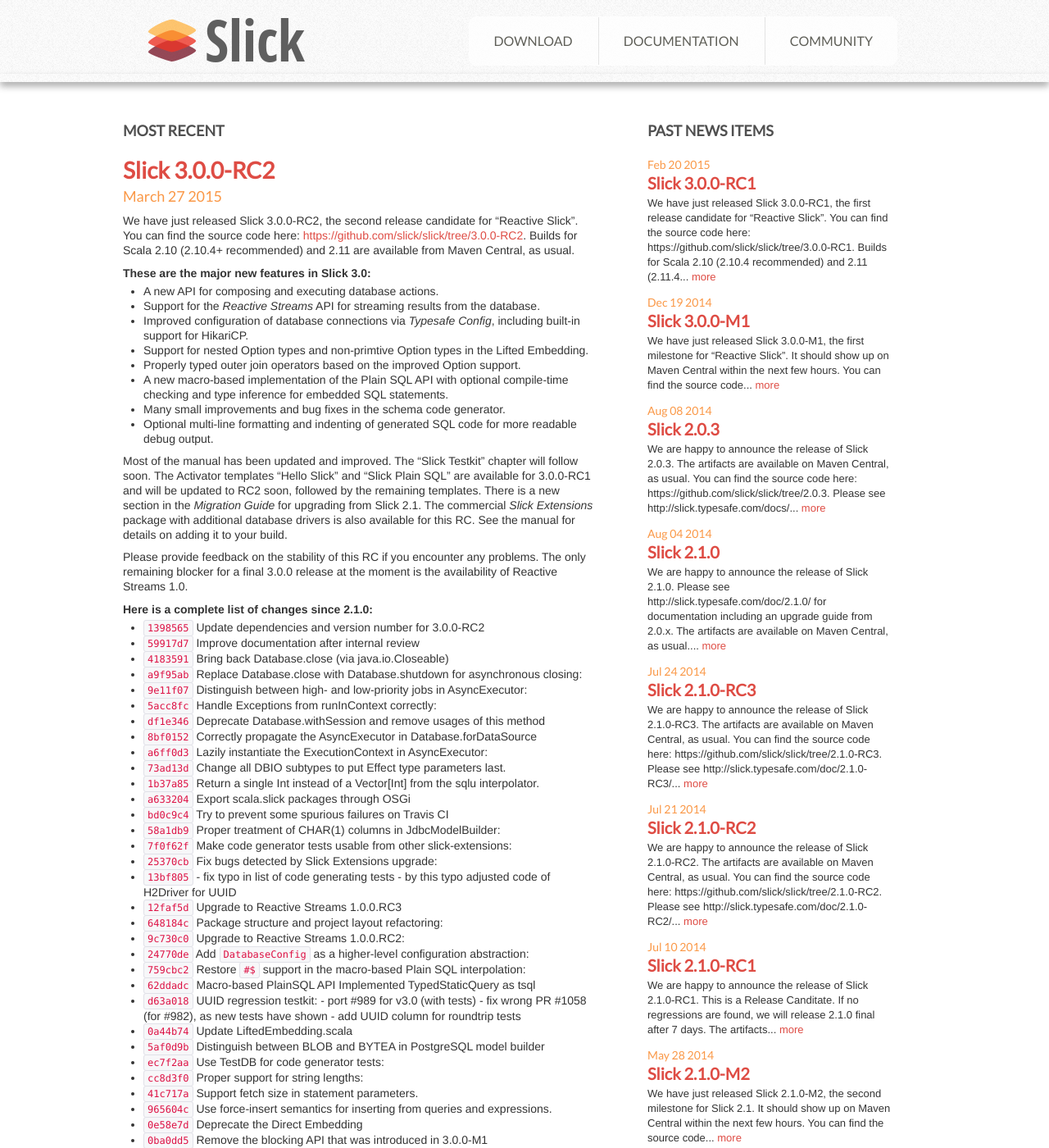
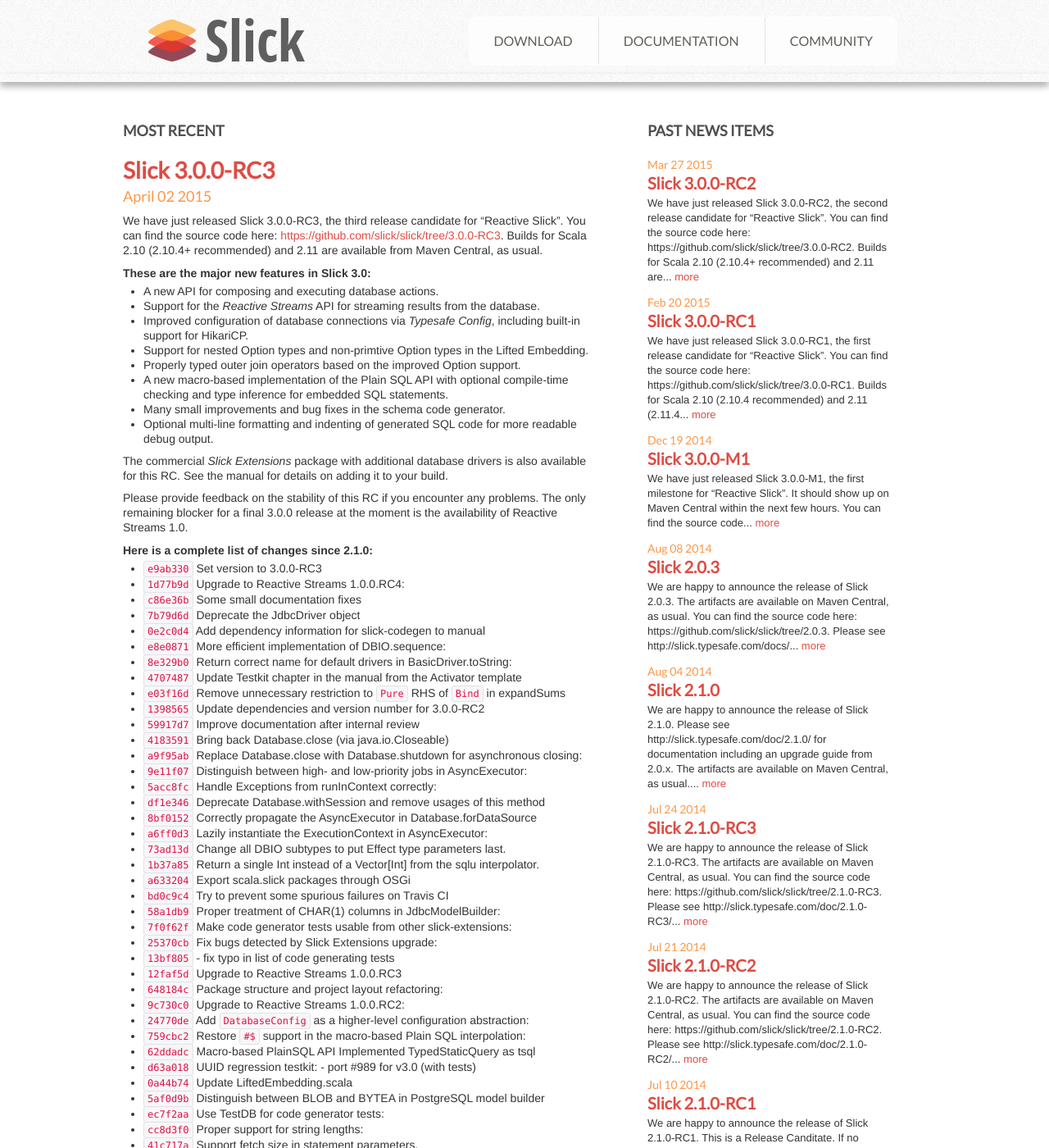
Before and after one commit to slick/slick.github.com, a Jekyll site: the page built from news/index.md, in a window 1280 px wide and 1400 px high. Shown: the whole window at 82% size. Built offline with Jekyll 4.4.1, drawn with Linux system fonts in a browser that asks for light colours; some of the changed lines change nothing that is shown.

Commit message:
Slick 3.0.0-RC3

```diff
--- a/docs/index.md
+++ b/docs/index.md
@@ -13,7 +13,7 @@
 
 #### Latest Release Candidate
 
-* [Slick 3.0.0-RC2 Documentation](/doc/3.0.0-RC2/)
+* [Slick 3.0.0-RC3 Documentation](/doc/3.0.0-RC3/)
 
 #### Older Releases
 
--- /dev/null
+++ b/news/_posts/2015-04-02-slick-3.0.0-RC3-released.md
@@ -0,0 +1,138 @@
+---
+layout: news
+title: Slick 3.0.0-RC3
+author: Stefan Zeiger
+---
+We have just released Slick 3.0.0-RC3, the third release candidate for "Reactive Slick".
+You can find the source code here: <https://github.com/slick/slick/tree/3.0.0-RC3>.
+Builds for Scala 2.10 (2.10.4+ recommended) and 2.11 are available
+from Maven Central, as usual.
+
+##### These are the major new features in Slick 3.0:
+
+* A new API for composing and executing database actions.
+* Support for the *Reactive Streams* API for streaming results from the database.
+* Improved configuration of database connections via *Typesafe Config*, including built-in
+  support for HikariCP.
+* Support for nested Option types and non-primtive Option types in the Lifted Embedding.
+* Properly typed outer join operators based on the improved Option support.
+* A new macro-based implementation of the Plain SQL API with optional compile-time checking
+  and type inference for embedded SQL statements.
+* Many small improvements and bug fixes in the schema code generator.
+* Optional multi-line formatting and indenting of generated SQL code for more readable
+  debug output.
+
+The commercial *Slick Extensions* package with additional database drivers is also available for this RC.
+See the manual for details on adding it to your build.
+
+Please provide feedback on the stability of this RC if you encounter any problems. The only
+remaining blocker for a final 3.0.0 release at the moment is the availability of
+Reactive Streams 1.0.
+
+##### Here is a complete list of changes since 2.1.0:
+
+* [``e9ab330``](https://github.com/slick/slick/commit/e9ab33083bfa1ae642a93d4e52b4ac87b42dc917) Set version to 3.0.0-RC3
+* [``1d77b9d``](https://github.com/slick/slick/commit/1d77b9db209b5c0c9dc840f709ba63ddc200bb01) Upgrade to Reactive Streams 1.0.0.RC4:
+* [``c86e36b``](https://github.com/slick/slick/commit/c86e36b9b5719bba1cb8bec156c2e4ab5f9c7091) Some small documentation fixes
+* [``7b79d6d``](https://github.com/slick/slick/commit/7b79d6d7507183ade99029f42efbcd845190c601) Deprecate the JdbcDriver object
+* [``0e2c0d4``](https://github.com/slick/slick/commit/0e2c0d4c809b886502ea1b09587cd742ccea2fea) Add dependency information for slick-codegen to manual
+* [``e8e0871``](https://github.com/slick/slick/commit/e8e0871b1e6c0a786d92c20e56275ff800a8d601) More efficient implementation of DBIO.sequence:
+* [``8e329b0``](https://github.com/slick/slick/commit/8e329b030ae89f2ecbd7e769e6124024532e30fe) Return correct name for default drivers in BasicDriver.toString:
+* [``4707487``](https://github.com/slick/slick/commit/470748704b079e7593f2dfdeac4dc0410b502852) Update Testkit chapter in the manual from the Activator template
+* [``e03f16d``](https://github.com/slick/slick/commit/e03f16d62d6f517a711bdc43b6d5345d8bd4179d) Remove unnecessary restriction to `Pure` RHS of `Bind` in expandSums
+* [``1398565``](https://github.com/slick/slick/commit/1398565eae456170d792595e0b834a2b41abda27) Update dependencies and version number for 3.0.0-RC2
+* [``59917d7``](https://github.com/slick/slick/commit/59917d7b230704902b592968d7a09bdea734a9cf) Improve documentation after internal review
+* [``4183591``](https://github.com/slick/slick/commit/41835912415325ed58aa448abe4007a9df3e4a46) Bring back Database.close (via java.io.Closeable)
+* [``a9f95ab``](https://github.com/slick/slick/commit/a9f95abda41289098d438f44444866e32dbf155d) Replace Database.close with Database.shutdown for asynchronous closing:
+* [``9e11f07``](https://github.com/slick/slick/commit/9e11f073eabfc711fd260418636617757f7ddc3a) Distinguish between high- and low-priority jobs in AsyncExecutor:
+* [``5acc8fc``](https://github.com/slick/slick/commit/5acc8fc2bbf9af674aa0ea5f69904e4e60296091) Handle Exceptions from runInContext correctly:
+* [``df1e346``](https://github.com/slick/slick/commit/df1e346eb2230269ac6094f2df9ab33528ebf500) Deprecate Database.withSession and remove usages of this method
+* [``8bf0152``](https://github.com/slick/slick/commit/8bf01524a5f2a524d1ee3b37eee2346532b22151) Correctly propagate the AsyncExecutor in Database.forDataSource
+* [``a6ff0d3``](https://github.com/slick/slick/commit/a6ff0d3b95fef255326fe0b44ccaa683287d06e8) Lazily instantiate the ExecutionContext in AsyncExecutor:
+* [``73ad13d``](https://github.com/slick/slick/commit/73ad13dbd00fec7f2873da4a953150adb7d54b0f) Change all DBIO subtypes to put Effect type parameters last.
+* [``1b37a85``](https://github.com/slick/slick/commit/1b37a8574be053a52cf1f99c66454861ac6c2a73) Return a single Int instead of a Vector[Int] from the sqlu interpolator.
+* [``a633204``](https://github.com/slick/slick/commit/a6332045256831fc2efac2eda5c6e69bafd5b959) Export scala.slick packages through OSGi
+* [``bd0c9c4``](https://github.com/slick/slick/commit/bd0c9c4182f695cad88da2653f4f7168e60dad6e) Try to prevent some spurious failures on Travis CI
+* [``58a1db9``](https://github.com/slick/slick/commit/58a1db9a9301e68ac8f9732f992d9897f404e376) Proper treatment of CHAR(1) columns in JdbcModelBuilder:
+* [``7f0f62f``](https://github.com/slick/slick/commit/7f0f62fadf4c92be32d54de2f24062a0fbfbe179) Make code generator tests usable from other slick-extensions:
+* [``25370cb``](https://github.com/slick/slick/commit/25370cb5ecf9f7c396d97dced6a30d331a0f4792) Fix bugs detected by Slick Extensions upgrade:
+* [``13bf805``](https://github.com/slick/slick/commit/13bf8052f9a0043801c7dbd41c1e4da7bc2aa96e) - fix typo in list of code generating tests
+* [``12faf5d``](https://github.com/slick/slick/commit/12faf5df07a897ac1a59037bd66ee8416e175455) Upgrade to Reactive Streams 1.0.0.RC3
+* [``648184c``](https://github.com/slick/slick/commit/648184c7cb710563d07b859891ed7fe46d06849d) Package structure and project layout refactoring:
+* [``9c730c0``](https://github.com/slick/slick/commit/9c730c09de3721060f2939182cbd1cd7e219d277) Upgrade to Reactive Streams 1.0.0.RC2:
+* [``24770de``](https://github.com/slick/slick/commit/24770deae18b20771ea94c0d4c3ca06154ccd338) Add `DatabaseConfig` as a higher-level configuration abstraction:
+* [``759cbc2``](https://github.com/slick/slick/commit/759cbc2ab18c6f147f83237322eaf6622bcea4d3) Restore `#$` support in the macro-based Plain SQL interpolation:
+* [``62ddadc``](https://github.com/slick/slick/commit/62ddadc84ecf4aefe2fdc580945d263edd203772) Macro-based PlainSQL API Implemented TypedStaticQuery as tsql
+* [``d63a018``](https://github.com/slick/slick/commit/d63a0183bdb2748d83f88ccf2d81670ff89914a7) UUID regression testkit: - port #989 for v3.0 (with tests)
+* [``0a44b74``](https://github.com/slick/slick/commit/0a44b74cf043fbad9092dcfcecde85549d850133) Update LiftedEmbedding.scala
+* [``5af0d9b``](https://github.com/slick/slick/commit/5af0d9b4d0bafffc9d3a592469ac54a7113b9ae8) Distinguish between BLOB and BYTEA in PostgreSQL model builder
+* [``ec7f2aa``](https://github.com/slick/slick/commit/ec7f2aac7e8c93546dae3307c153c683b9d156fd) Use TestDB for code generator tests:
+* [``cc8d3f0``](https://github.com/slick/slick/commit/cc8d3f0c76b10ddf74a6cd35436e3a41956ae284) Proper support for string lengths:
+* [``41c717a``](https://github.com/slick/slick/commit/41c717ac0bc2d9ad3e026d2af2fa021e525b6499) Support fetch size in statement parameters.
+* [``965604c``](https://github.com/slick/slick/commit/965604c6f8285bea6454576652b167f9b337cf46) Use force-insert semantics for inserting from queries and expressions.
+* [``0e58e7d``](https://github.com/slick/slick/commit/0e58e7d4c24a747989466ff36961e1f0ea8a5d7d) Deprecate the Direct Embedding
+* [``0ba0dd5``](https://github.com/slick/slick/commit/0ba0dd5efcdeaed38e9387e8fe4700f4a6b4b18e) Remove the blocking API that was introduced in 3.0.0-M1
+* [``2f64c79``](https://github.com/slick/slick/commit/2f64c795bc0a7131d3df5b684adb767433043b34) Rename Action to DBIO:
+* [``86974bd``](https://github.com/slick/slick/commit/86974bd16b7c972467fe436027c97e9317488ad7) Simplify SQLBuilder and formatting/indenting:
+* [``20378ec``](https://github.com/slick/slick/commit/20378ecfb58b6f49a4171cd4f154c84b04591877) Quote `SqlType` argument in code generator.
+* [``b1dca21``](https://github.com/slick/slick/commit/b1dca21e42a7778469cf7c0227dc10ed046d25fc) Make ColumnOptions more modular:
+* [``7272180``](https://github.com/slick/slick/commit/727218018d0554f9802bdc5e69a5f579c3c40cb4) Use unconstrained text type as default on PostgreSQL
+* [``6cec3f7``](https://github.com/slick/slick/commit/6cec3f77131c78f61cec10a8e51cfb037daafbf8) Prefer prepareStatement(sql) instead of prepareStatement(sql, Int, Int)
+* [``a3eec4f``](https://github.com/slick/slick/commit/a3eec4f970d8f2d391a6a79f30084d167b4039b1) Support transaction isolation levels
+* [``6ea7fdb``](https://github.com/slick/slick/commit/6ea7fdba9bcfd40f8871d22f21230e99ded55ff8) Generic fusion implementation for FlatMapAction and CleanupAction:
+* [``706f2b1``](https://github.com/slick/slick/commit/706f2b1d3dc8adbceddf77a6ae4750264ff30dc3) Allow the SQL statements to be overridden in SqlActions.
+* [``a325f5e``](https://github.com/slick/slick/commit/a325f5ee0511bda0558607759262ab4dfc18be97) Run a user-defined init function on all created JDBC Statements
+* [``3315a3b``](https://github.com/slick/slick/commit/3315a3bcd187e504110a28f027532b3710b8e217) Refactoring of ActionContext:
+* [``dc687de``](https://github.com/slick/slick/commit/dc687de449a515d2d89a43e12fc3d61f52ade2d8) Avoid long nested sequences of SchemaDescription.++ in generated code:
+* [``62d5e92``](https://github.com/slick/slick/commit/62d5e922806f46d7ffaba661df33b3b060b03f8e) Quote illegal identifiers in generated Scala sources.
+* [``58c4ed5``](https://github.com/slick/slick/commit/58c4ed5fb624861c6f0c3e80eadd0123e7e9a6a8) Make 'desiredColumnOrder' in code generator non-final.
+* [``a645205``](https://github.com/slick/slick/commit/a645205019e9b1cf067d4feee73a48c5a6d3fd8c) Support statement parameters in the new Action-based API.
+* [``b1c5b66``](https://github.com/slick/slick/commit/b1c5b66a36f33c3bc75ea5227e30ac36e1c3f0da) Switch JDBC metadata API and code generator to the new API.
+* [``c92a615``](https://github.com/slick/slick/commit/c92a61556b72e6fff48a65c0d8bee978947c764f) Fix typo in orm-to-slick.rst
+* [``d4f019f``](https://github.com/slick/slick/commit/d4f019fc13e9cd0311e85152488b63cba44e7119) Move profile-level Action definitions outside of profiles.
+* [``5cd423f``](https://github.com/slick/slick/commit/5cd423fd30012440f48da27e87f10b4d5c29c97c) Deprecate Invoker convenience methods and iteratees
+* [``7d576c8``](https://github.com/slick/slick/commit/7d576c817cd0b02c3c8a59940fb5282c0e59f7e1) Properly deprecate .Implicit and .simple in all profile levels
+* [``30c135e``](https://github.com/slick/slick/commit/30c135ea8b1b49053b31d73a13a2418450a928ef) Upgrade to sbt 0.13.7
+* [``e9274ec``](https://github.com/slick/slick/commit/e9274ecbbae9591e09853f50020e16ea8d0b0bc7) Improve build system for documentation:
+* [``a6e3b9b``](https://github.com/slick/slick/commit/a6e3b9b2085d2f953083681d74f7c587e5afe3ec) Further modularization of Slick:
+* [``4ab4a6b``](https://github.com/slick/slick/commit/4ab4a6b3b0aec6bf7da06bfd07721251c8f9c46c) Switch Direct Embedding over to the new Action-based API.
+* [``ac37f1c``](https://github.com/slick/slick/commit/ac37f1cc723af230e2a25339114c316b7f14a804) Update documentation for 3.0:
+* [``e6562c7``](https://github.com/slick/slick/commit/e6562c7e7fc29ae81e37b84bda3347e83323a08c) Simplify Action Effect handling:
+* [``06d1ca0``](https://github.com/slick/slick/commit/06d1ca0621628ebb48e33a6569c2cb9017e450b6) Increase timeout for Reactive Streams TCK tests.
+* [``efbe6f6``](https://github.com/slick/slick/commit/efbe6f60f85adf442f2ea84956fa7157885f54c3) Bump version numbers:
+* [``4d42528``](https://github.com/slick/slick/commit/4d4252800991e26c3a7ac5a14209ed99958545d4) Add concurrency stress test for streaming API:
+* [``80929a6``](https://github.com/slick/slick/commit/80929a693e90bbff7914aa9543cb9b33e6fbace6) Documentation plus minor improvements and fixes:
+* [``273b957``](https://github.com/slick/slick/commit/273b957ea106dea73a571e29c57c795f3eb4447f) Update to Reactive Streams 1.0.0.M3 and fix remaining PR review issues:
+* [``688d7f2``](https://github.com/slick/slick/commit/688d7f2a3e470974dabd190868610c9fae432149) Convert more test cases and add missing features:
+* [``d862e0f``](https://github.com/slick/slick/commit/d862e0fa26c22b0e2eb8d7e63971b5623f225130) Optimize the streaming engine and fix some bugs:
+* [``9ad62a9``](https://github.com/slick/slick/commit/9ad62a9ef25e0e06431ca6cb9d1483dd9e61edf3) Implement streaming via Reactive Streams API:
+* [``6a85767``](https://github.com/slick/slick/commit/6a85767e32e710f0f2deb5430180d0619ff7d927) Convert several test cases to the new API.
+* [``8ef6cde``](https://github.com/slick/slick/commit/8ef6cde487c00a1c7d4c520d6baf844ce698da43) Add basic transaction support for database actions.
+* [``09590fd``](https://github.com/slick/slick/commit/09590fd98ed259e8f93d84970f49db7f4af39a1b) Implement session pinning for database Actions:
+* [``66a9b41``](https://github.com/slick/slick/commit/66a9b4100c458272727643f81e886f6546c41706) Basic implementation of action monad and asynchronous execution engine:
+* [``bf17772``](https://github.com/slick/slick/commit/bf17772049fd8856f45f01ec6d84dee03fa484b3) Use HikariCP by default (instead of no connection pooling):
+* [``4569c52``](https://github.com/slick/slick/commit/4569c52f51d93e9c76555d490a4617724cef444d) Simplify connection pool configuration
+* [``cc92c26``](https://github.com/slick/slick/commit/cc92c2636950d9e6514b9fafddaf6167de72b164) Simplify thread pool configuration:
+* [``423e78c``](https://github.com/slick/slick/commit/423e78c14c3dfe6cb6c20b8035a4e6e4174b3013) Remove the option to disable auto-commit for new connections.
+* [``e4dddcd``](https://github.com/slick/slick/commit/e4dddcd68ca9eaff0db61363fa5241aefb174451) Remove BoneCP support and drop configuration compatibility with Play.
+* [``812100e``](https://github.com/slick/slick/commit/812100ea27de131589bfd12b4ab96a170e75b480) Add HikariCP support in addition to BoneCP.
+* [``bb58103``](https://github.com/slick/slick/commit/bb5810338810171b2500d33469ec845b8afabfea) Add primitives and configuration for async execution of blocking I/O
+* [``0ea777a``](https://github.com/slick/slick/commit/0ea777af215a53b7600035617dde8ff7aa3f0338) Fix broken build due to merging nested options support
+* [``8d4a02f``](https://github.com/slick/slick/commit/8d4a02f8172cfde56792292a8592690a7ca2b4de) Ensure generated file ends with a newline character.
+* [``9cdf7ec``](https://github.com/slick/slick/commit/9cdf7ec90c7a4b9bfdd429e6e73b52aa0f152b9c) Make comment format match others in file.
+* [``ef5f9a8``](https://github.com/slick/slick/commit/ef5f9a8eaffd03c45294dadbe7dbd1c1546bc6b8) Avoid indenting blank lines, to avoid trailing whitespace.
+* [``8225a8f``](https://github.com/slick/slick/commit/8225a8fea649b7055d6e232b841a1b9983214b04) Add Option-extended joins:
+* [``75583dc``](https://github.com/slick/slick/commit/75583dc07717ef18652e243b76e4486ba50efc4b) Lifted Embedding encoding of nested and multi-column Option types:
+* [``de389a4``](https://github.com/slick/slick/commit/de389a4dc6451f601e824d61f5991cebb597e8b1) Remove the Column type.
+* [``5da96b4``](https://github.com/slick/slick/commit/5da96b4438402dce44de27d3ae9351a9b3be9ec7) Update orm-to-slick.rst
+* [``7a1d119``](https://github.com/slick/slick/commit/7a1d119f78595af6b6aad8757beba4d20ba872d7) modified to use GlobalConfig.
+* [``777dbeb``](https://github.com/slick/slick/commit/777dbeb006a64fb54db7631d57cede0e8a269d94) Add SimpleLiteral factory (and fix one unrelated unchecked warning)
+* [``82b258f``](https://github.com/slick/slick/commit/82b258f2d00c53b0eefc09d07704868ce1a4e4fe) Use Unicode symbols in tree and table dumps for better readability.
+* [``f54d272``](https://github.com/slick/slick/commit/f54d272744e7b41bc2d3c258d7792a7e1e1a446b) Add BoneCP support to Database.forConfig.
+* [``369ad73``](https://github.com/slick/slick/commit/369ad732467a547db79ed3ca7237636bd915fecc) Use application.conf for Slick settings.
+* [``61d032b``](https://github.com/slick/slick/commit/61d032b1d2b7939fffc52fec4445dce98d7cadcd) Corrected docs to use "inSet" instead of "inSeq"
+* [``b0b0252``](https://github.com/slick/slick/commit/b0b02526bc40350f48718977a5972f025b13e3ca) Fix forceInsertAll for single argument
+* [``770d0a1``](https://github.com/slick/slick/commit/770d0a110ff2fb5cf8409ba60e49508c35c01ded) Update build for 2.2.0-SNAPSHOT
+* [``cb8183d``](https://github.com/slick/slick/commit/cb8183da2af0eef0969083b47093e2c0c95dcdd0) Added support for string function repeat.
+* [``57aa9e7``](https://github.com/slick/slick/commit/57aa9e7b9f5e2ff51f0af51b3fc64b7eaa8d5bf9) Workaround to pass Travis CI.
+* [``7a58f7f``](https://github.com/slick/slick/commit/7a58f7f77d1440091bb70762daf62d0d8876f3b1) Try for SQL String Indentation.
```
